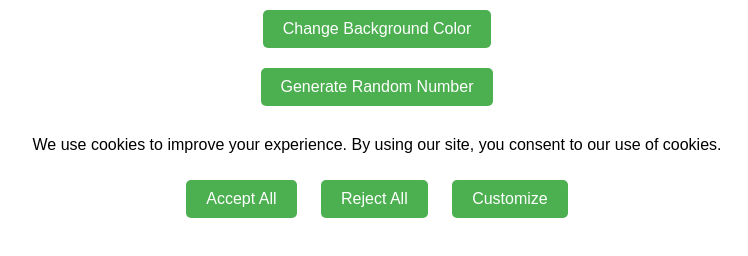
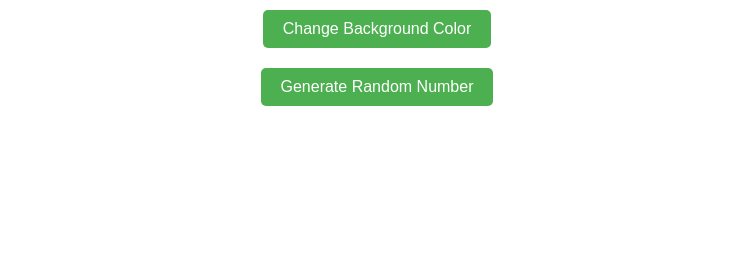
Before and after one commit to Mahmoudrda/testing, a plain HTML site: page index.html in a window 1280 px wide. Shown: the part 108-364 px from the top of the page, without its empty margins (263-1011 px from the left). Drawn offline with Linux system fonts and the light colour scheme.

Commit message:
Update index.html

```diff
--- a/index.html
+++ b/index.html
@@ -26,31 +26,7 @@
     </div>
 
     <script src="script.js"></script>
-    <div id="consent-banner" style="display: none;">
-  <p>We use cookies to improve your experience. By using our site, you consent to our use of cookies.</p>
-  <button id="accept">Accept All</button>
-  <button id="reject">Reject All</button>
-  <button id="customize">Customize</button>
-</div>
 
-<script>
-  window.onload = function() {
-    if (!localStorage.getItem('cookieConsent')) {
-      document.getElementById('consent-banner').style.display = 'block';
-    }
-  };
-
-  document.getElementById('accept').onclick = function() {
-    localStorage.setItem('cookieConsent', 'accepted');
-    document.getElementById('consent-banner').style.display = 'none';
-  };
-
-  document.getElementById('reject').onclick = function() {
-    localStorage.setItem('cookieConsent', 'rejected');
-    document.getElementById('consent-banner').style.display = 'none';
-  };
-
-  // Add customization functionality as needed
 </script>
 
 </body>
```
